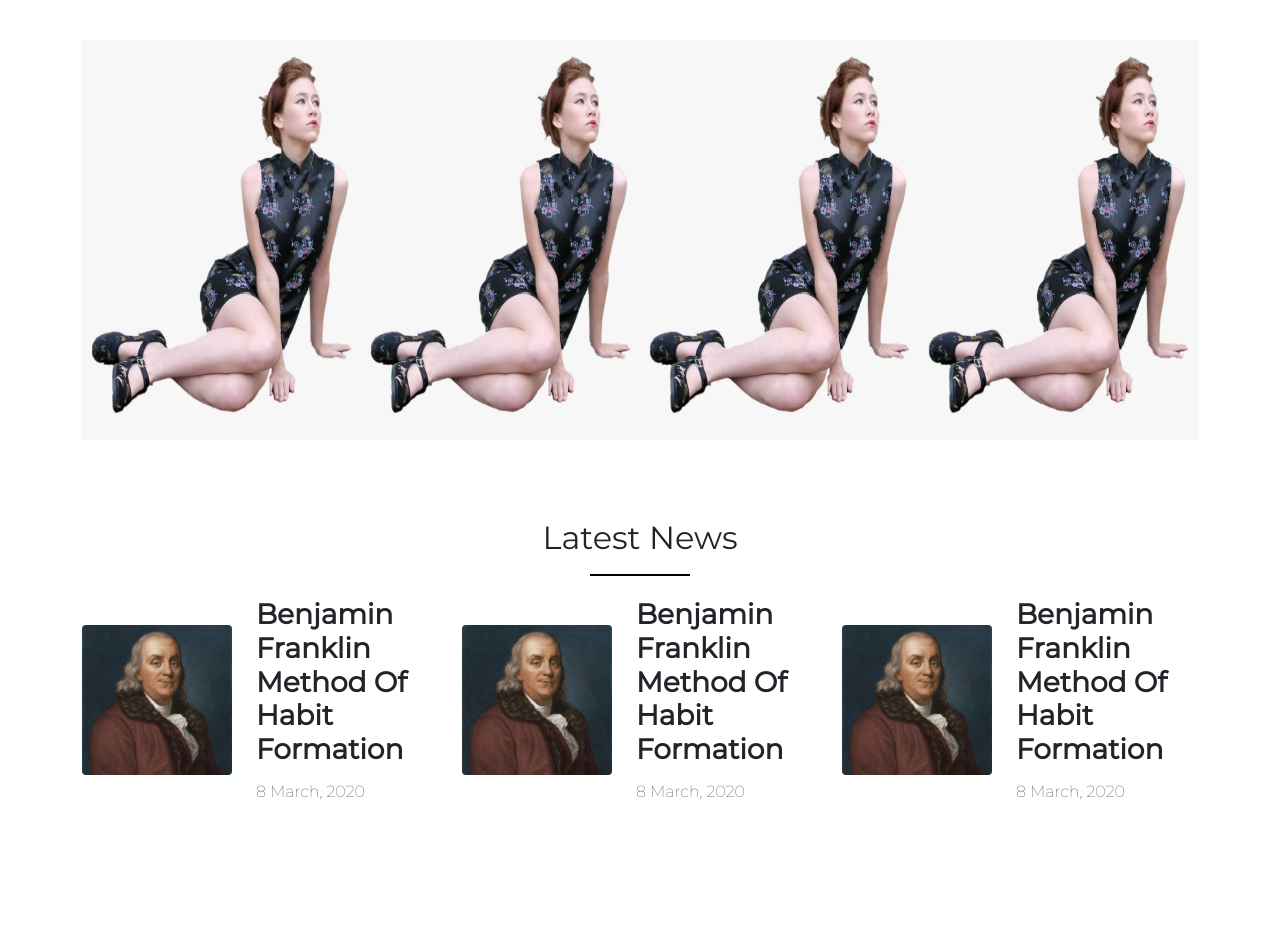
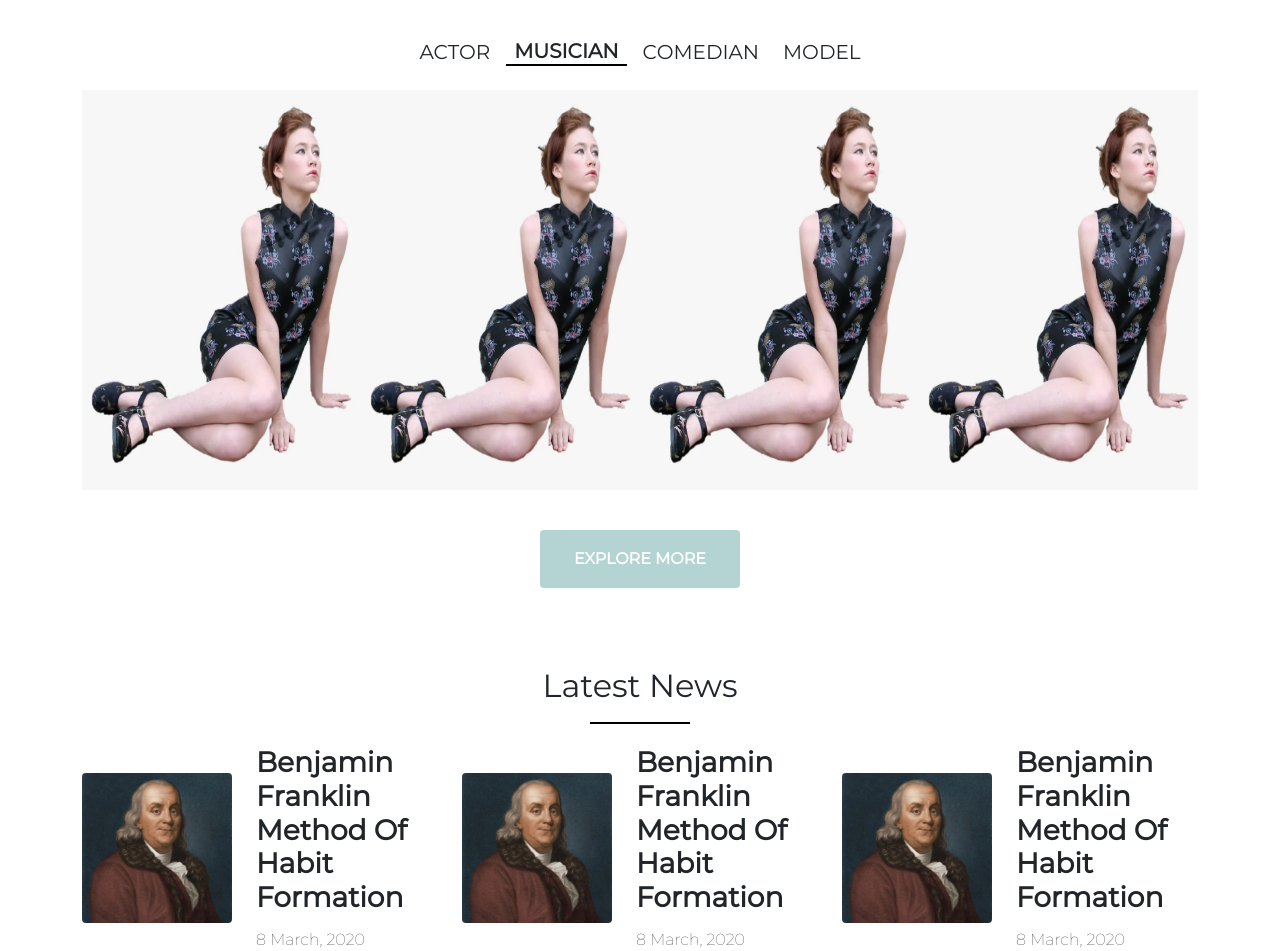
Before and after one commit to victorscdev/desafio.bloomin, a website: page index.html in a window 1280 px wide. Before the commit the page ends 840 px from the top, so only its background shows below. Drawn offline with Linux system fonts and the light colour scheme; files whose address does not match are found by name.

Commit message:
feat: update section people

```diff
--- a/assets/sass/sections/_people.scss
+++ b/assets/sass/sections/_people.scss
@@ -1,5 +1,21 @@
 #people {
 	padding: rem(40) rem(40);
+	.people_types {
+		display: flex;
+		align-items: center;
+		justify-content: center;
+		margin-bottom: rem(24);
+		h5 {
+			cursor: pointer;
+			margin: 0 rem(4);
+			padding: 0 rem(8);
+			text-transform: uppercase;
+			&.active {
+				border-bottom: 2px solid #000000;
+				font-weight: bold;
+			}
+		}
+	}
 	.card_people {
 		display: flex;
 		flex-direction: row;
@@ -68,4 +84,21 @@
 			}
 		}
 	}
+	.btn-more {
+		background-color: #b4d3d3;
+		color: #ffffff;
+		display: block;
+		font-weight: bold;
+		margin: rem(40) auto 0;
+		padding: rem(16) rem(24);
+		width: rem(200);
+		text-transform: uppercase;
+		&:hover {
+			transition: 0.3s;
+			opacity: 0.75;
+		}
+		@media (max-width: 767px) {
+			width: 100%;
+		}
+	}
 }
--- a/index.html
+++ b/index.html
@@ -31,6 +31,14 @@
 			<section id="people">
 				<div class="container">
 					<div class="row">
+						<div class="col-12">
+							<div class="people_types">
+								<h5>Actor</h5>
+								<h5 class="active">Musician</h5>
+								<h5>Comedian</h5>
+								<h5>Model</h5>
+							</div>
+						</div>
 						<div class="col-12">
 							<article class="card_people">
 								<div class="card_people__card">
@@ -103,6 +111,9 @@
 								</div>
 							</article>
 						</div>
+						<div class="col-12">
+							<a class="btn btn-more" href="#">Explore More</a>
+						</div>
 					</div>
 				</div>
 			</section>
```
Also changed, not shown: build/css/import.min.css, 1 other file.
